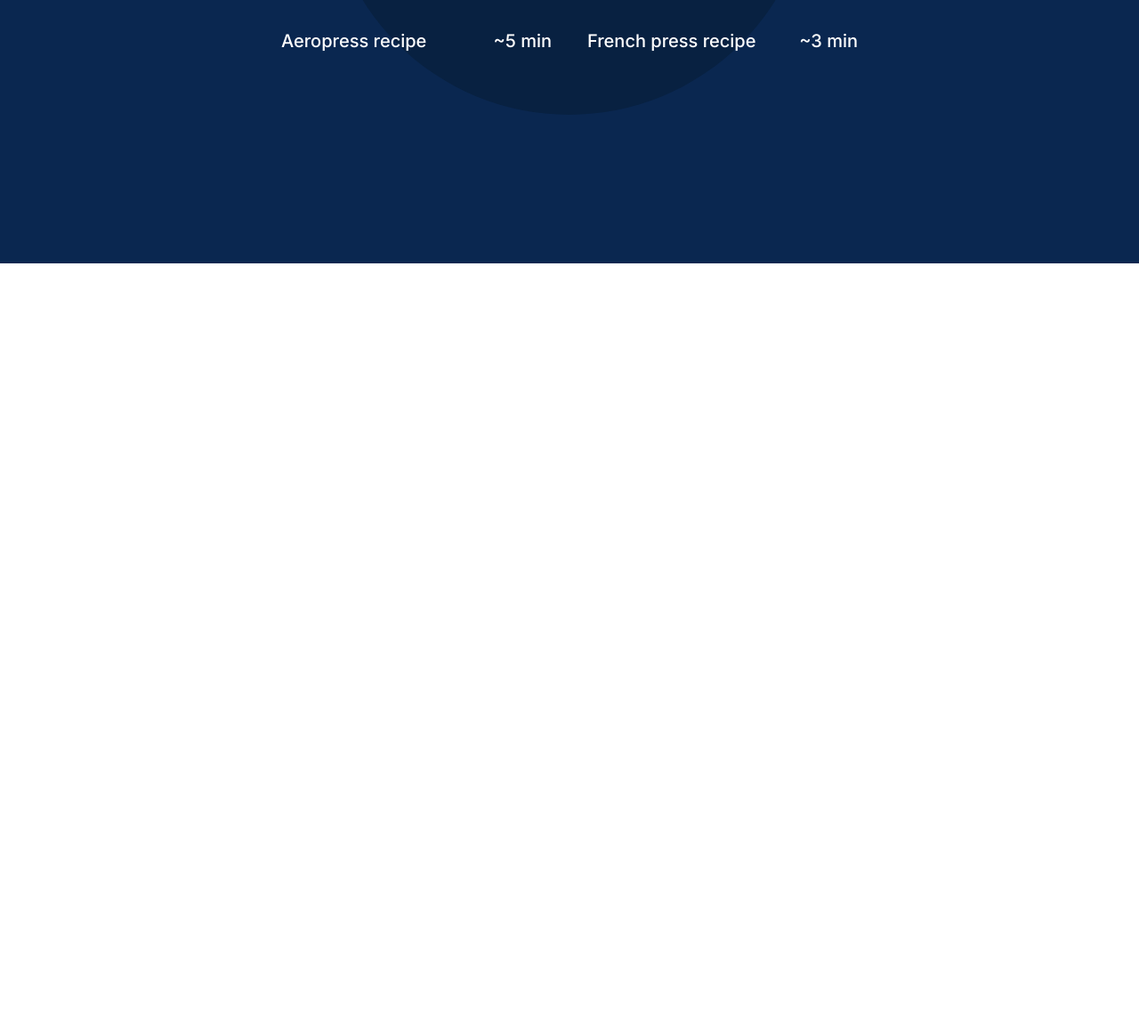
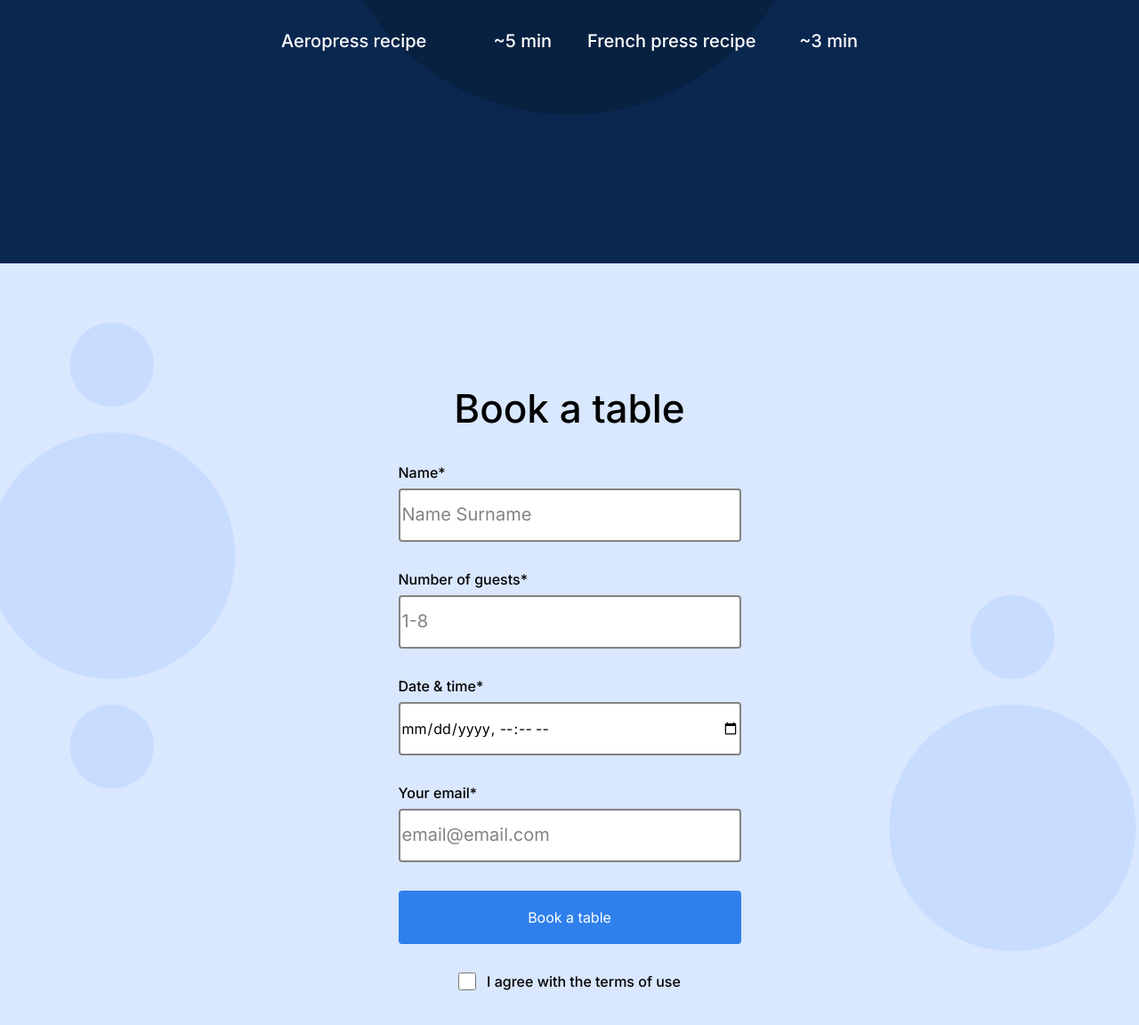
Before and after one commit to AvaLavender18/se_project_coffeeshop, a plain HTML site: page index.html in a window 1280 px wide. Shown: the part 1397-2549 px from the top of the page at 89% size. Before the commit the page ends 1693 px from the top, so only its background shows below. Drawn offline with Linux system fonts and the light colour scheme.

Commit message:
Update sections, add a reservation section

```diff
--- a/index.html
+++ b/index.html
@@ -90,7 +90,63 @@
             </div>
           </div>
         </section>
-        <section class="reservation" id="link-reserve"></section>
+        <section class="reservation" id="link-reserve">
+          <h2 class="reservation__title">Book a table</h2>
+          <form class="reservation__form form">
+            <fieldset class="form__fieldset">
+              <label for="name" class="form__label form">
+                Name*<input
+                  type="text"
+                  class="form__input"
+                  id="name"
+                  name="reservationName"
+                  placeholder="Name Surname"
+                  required
+              /></label>
+
+              <label for="guests" class="form__label"
+                >Number of guests*<input
+                  type="number"
+                  class="form__input"
+                  min="1"
+                  max="8"
+                  id="guests"
+                  placeholder="1-8"
+                  required
+              /></label>
+
+              <label for="date-time" class="form__label"
+                >Date & time*<input
+                  type="datetime-local"
+                  class="form__input"
+                  id="date-time"
+                  name="reservationDate"
+                  required
+              /></label>
+
+              <label for="email" class="form__label"
+                >Your email*<input
+                  type="email"
+                  class="form__input"
+                  id="email"
+                  name="reservationEmail"
+                  placeholder="email@email.com"
+                  required
+              /></label>
+            </fieldset>
+            <button type="submit" class="form__button">Book a table</button>
+            <label for="terms" class="form__label form__label_type_checkbox">
+              <input
+                type="checkbox"
+                class="form__checkbox"
+                name="terms-of-use"
+                id="terms"
+                required
+              />
+              I agree with the terms of use</label
+            >
+          </form>
+        </section>
         <section class="menu" id="link-menu"></section>
         <section class="about"></section>
       </main>
--- a/pages/index.css
+++ b/pages/index.css
@@ -148,3 +148,97 @@
   font-size: 20px;
   line-height: 30px;
 }
+
+.reservation {
+  background-color: #d9e7ff;
+  background-image: url("/images/background_reservation.svg");
+  background-repeat: no-repeat;
+  background-position: center;
+  background-size: cover;
+  padding: 100px 0 120px 0;
+  margin: 0 auto;
+}
+
+.reservation__title {
+  font-weight: 500;
+  font-size: 44px;
+  line-height: 52px;
+  text-align: center;
+}
+
+.reservation__form {
+  margin: 0 auto;
+}
+
+.form {
+  max-width: 385px;
+}
+
+.form__fieldset {
+  border: none;
+  padding: 0;
+  margin: 0 auto;
+}
+
+.form__label {
+  display: block;
+  width: 100%;
+  font-size: 16px;
+  font-weight: 500;
+  line-height: 20px;
+  margin-bottom: 32px;
+}
+
+.form__label_type_checkbox {
+  display: flex;
+  justify-content: center;
+  gap: 12px;
+}
+
+.form__input {
+  height: 60px;
+  width: 100%;
+  box-sizing: border-box;
+  border-radius: 4px;
+  border: solid #838383 2px;
+  margin-top: 8px;
+}
+
+.form__input::placeholder {
+  font-size: 20px;
+  line-height: 30px;
+  color: #838383;
+}
+
+.form__button {
+  background-color: #2f80ed;
+  color: #fff;
+  margin: 0px 0 32px 0;
+  padding: 0;
+  height: 60px;
+  border-radius: 4px;
+  width: 100%;
+  border: none;
+  box-sizing: border-box;
+}
+
+.form__button:hover {
+  opacity: 70%;
+  transition: 0.3s ease-in-out;
+}
+
+.form__checkbox {
+  gap: 12px;
+  height: 20px;
+  width: 20px;
+}
+
+.form__input[type="checkbox"] {
+  vertical-align: middle;
+  border-radius: 2px;
+}
+
+.form__input[type="checkbox"]:focus {
+  background-color: #2f80ed;
+  background-image: url("/images/check.svg");
+}
```
Also changed, not shown: images/favicon_circles.ico (added), images/favicon_coffee_bean.ico (added), 1 other file.
